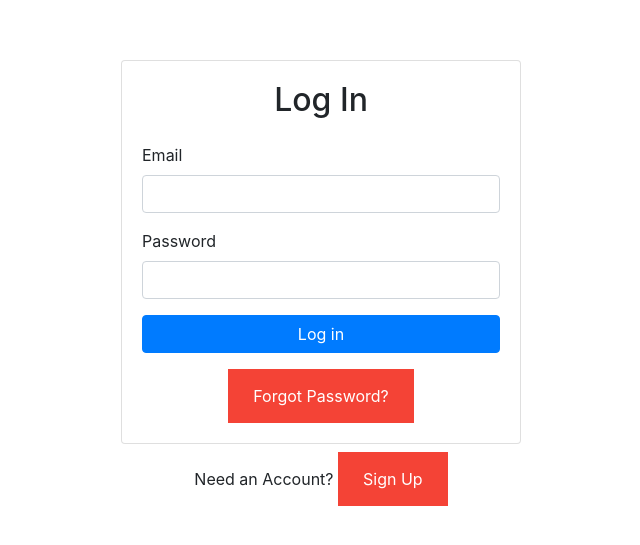
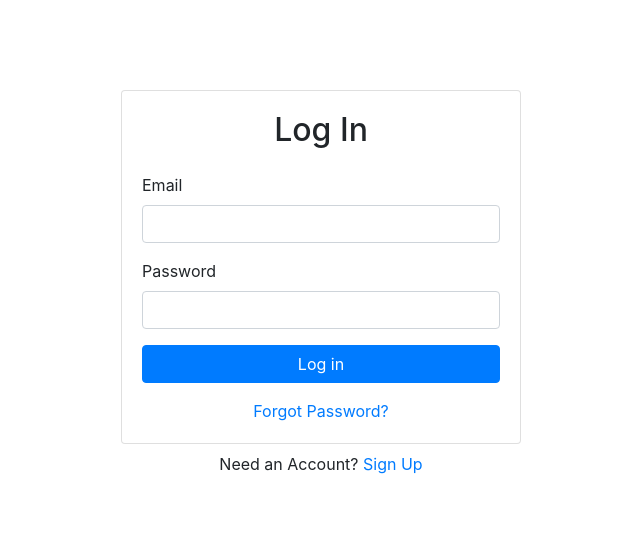
Before and after one commit to JustinLeung1/react-banking-portal, a React (Create React App) app in the folder banking-portal/: page /login in a window 1280 px wide. Shown: the part 117-662 px from the top of the page, without its empty margins (319-959 px from the left). Built offline with nearby package versions, Linux system fonts and the light colour scheme; no server answers.

Commit message:
fix button and changepass

```diff
--- a/banking-portal/src/components/ChangePassword.js
+++ b/banking-portal/src/components/ChangePassword.js
@@ -6,7 +6,7 @@ import { Link, useHistory } from "react-router-dom"
 export default function ChangePassword() {
   const passwordRef = useRef()
   const passwordConfirmRef = useRef()
-  const { currentUser, updatePassword } = useAuth()
+  const {updatePassword } = useAuth()
   const [error, setError] = useState("")
   const [loading, setLoading] = useState(false)
   const history = useHistory()
@@ -27,10 +27,10 @@ export default function ChangePassword() {
 
     Promise.all(promises)
       .then(() => {
-        history.push("/")
+        history.push("/home")
       })
       .catch(() => {
-        setError("Failed to update account")
+        setError("Failed to change password")
       })
       .finally(() => {
         setLoading(false)
@@ -44,15 +44,6 @@ export default function ChangePassword() {
         <h2 className="text-center mb-4">Change Password</h2>
         {error && <Alert variant="danger">{error}</Alert>}
         <Form onSubmit={handleSubmit}>
-          <Form.Group id="password">
-            <Form.Label>Current Password</Form.Label>
-            <Form.Control
-              type="password"
-              ref={passwordRef}
-              required
-              defaultValue={currentUser.password}
-            />
-          </Form.Group>
           <Form.Group id="password">
             <Form.Label>New Password</Form.Label>
             <Form.Control
--- a/banking-portal/src/components/sidebarPages/Profile.js
+++ b/banking-portal/src/components/sidebarPages/Profile.js
@@ -19,17 +19,13 @@ export default function Profile () {
                         <h2>Profle</h2>
                         <br></br>
                         <strong>USER: test@testtest.com</strong>
+                        <Link to = "/ChangePassword">
+                        <Button type ="Button">Change Password</Button>
+                        </Link>
                     </Card>
                 </Col>
             </Row>
         </Container>
-        <div className="Settings">
-        <Container fluid>
-          <Button block bsSize="large" >
-            <Link to = "/ChangePassword">Change Password</Link>
-          </Button>
-        </Container>
-        </div>
         </div>
     )
 }
--- a/banking-portal/src/contexts/AuthContext.js
+++ b/banking-portal/src/contexts/AuthContext.js
@@ -27,8 +27,8 @@ export function AuthProvider({children}) {
         return auth.sendPasswordResetEmail(email)
     }
 
-    function ChangePassword(password){
-      return currentUser.ChangePassword(password)
+    function updatePassword(password){
+      return currentUser.updatePassword(password)
     }
 
     useEffect(() => {
@@ -45,7 +45,8 @@ export function AuthProvider({children}) {
         signup,
         login,
         logout,
-        resetPassword
+        resetPassword,
+        updatePassword
     }
 
     return (
--- a/banking-portal/src/styles/Dashboard.css
+++ b/banking-portal/src/styles/Dashboard.css
@@ -17,12 +17,3 @@
     margin-top: 1vh;
     width: auto;
 }
-
-a:link, a:visited {
-  background-color: #f44336;
-  color: white;
-  padding: 15px 25px;
-  text-align: center;
-  text-decoration: none;
-  display: inline-block;
-}
```
